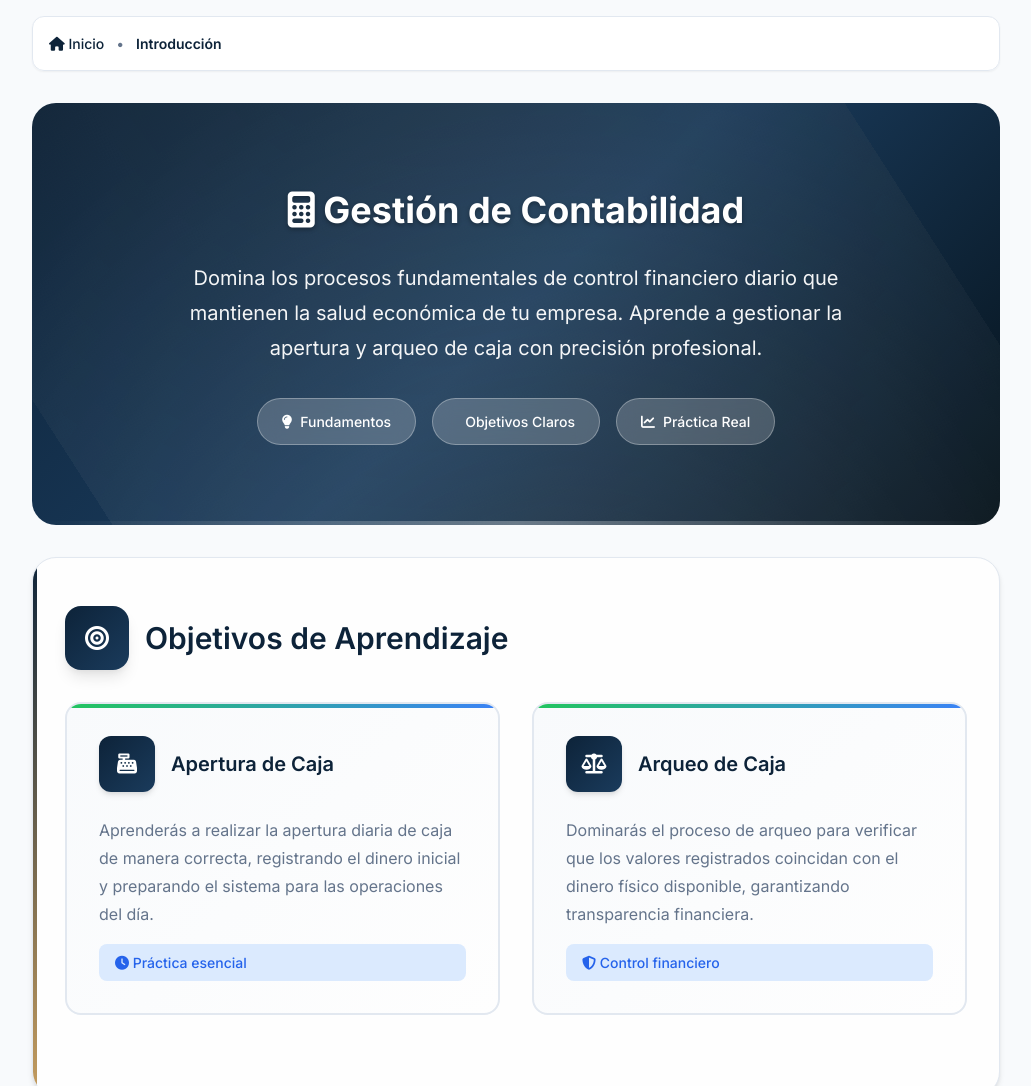
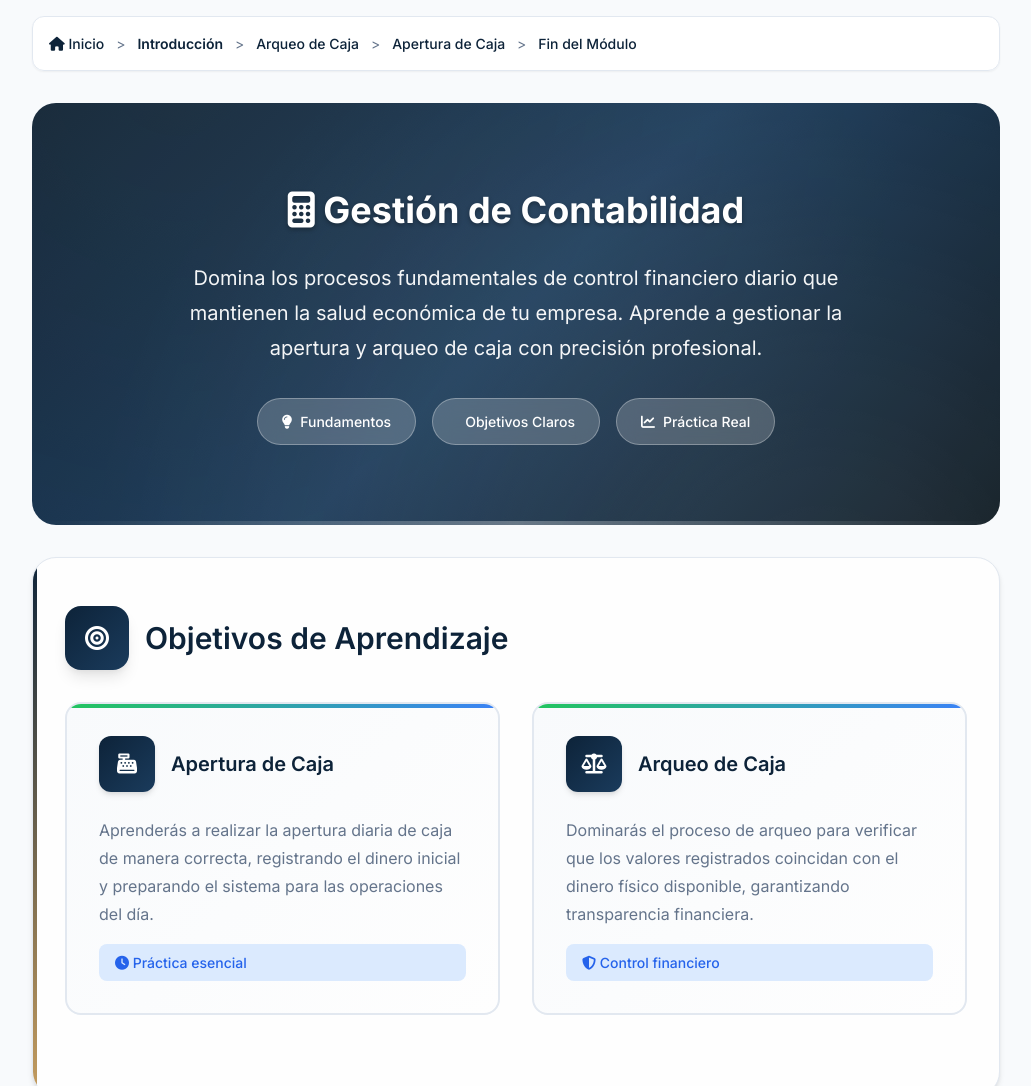
Before and after one commit to Sgamboa567/Capacitacion-Sinnut, a website: page modulos/contabilidad/introduccion-contabilidad.html in a window 1280 px wide. Shown: the top 1086 px of the page, without its empty margins (124-1155 px from the left). Drawn offline with Linux system fonts and the light colour scheme.

Commit message:
fix: Implementado breadcrumb sticky completo en introduccion-contabilidad.html
- Agregado comportamiento sticky al breadcrumb con CSS position sticky y z-index
- Agregado estado scrolled con efectos visuales mejorados
- Completado breadcrumb con todas las secciones: Introduccion > Arqueo de Caja > Apertura de Caja > Fin del Modulo
- Agregado JavaScript para manejar el comportamiento sticky al hacer scroll
- Consistencia visual y funcional con otras paginas del modulo

```diff
--- a/modulos/contabilidad/introduccion-contabilidad.html
+++ b/modulos/contabilidad/introduccion-contabilidad.html
@@ -138,8 +138,17 @@
             margin-bottom: var(--spacing-8);
             box-shadow: var(--shadow-sm);
             font-size: var(--font-size-sm);
+            position: sticky;
+            top: var(--spacing-4);
+            z-index: 100;
             border: 1px solid var(--neutral-200);
             transition: var(--transition-normal);
+        }
+
+        .nav-breadcrumb.scrolled {
+            background: rgba(255, 255, 255, 0.98);
+            box-shadow: var(--shadow-lg);
+            border-color: var(--primary-color);
         }
 
         .nav-breadcrumb a {
@@ -919,8 +928,14 @@
         <!-- Navigation -->
         <nav class="nav-breadcrumb">
             <a href="../../index.html"><i class="fas fa-home"></i> Inicio</a>
-            <span class="separator">•</span>
+            <span class="separator">></span>
             <span style="color: var(--primary-color); font-weight: 600;">Introducción</span>
+            <span class="separator">></span>
+            <a href="arqueo-caja.html">Arqueo de Caja</a>
+            <span class="separator">></span>
+            <a href="apertura-caja.html">Apertura de Caja</a>
+            <span class="separator">></span>
+            <a href="fin-modulo-contabilidad.html">Fin del Módulo</a>
         </nav>
 
         <!-- Header -->
@@ -1134,5 +1149,22 @@
             </div>
         </footer>
     </div>
+
+    <!-- JavaScript para breadcrumb sticky -->
+    <script>
+        // Configurar comportamiento sticky del breadcrumb
+        document.addEventListener('DOMContentLoaded', function() {
+            const breadcrumb = document.querySelector('.nav-breadcrumb');
+            if (!breadcrumb) return;
+
+            window.addEventListener('scroll', function() {
+                if (window.scrollY > 50) {
+                    breadcrumb.classList.add('scrolled');
+                } else {
+                    breadcrumb.classList.remove('scrolled');
+                }
+            });
+        });
+    </script>
 </body>
 </html>
```
